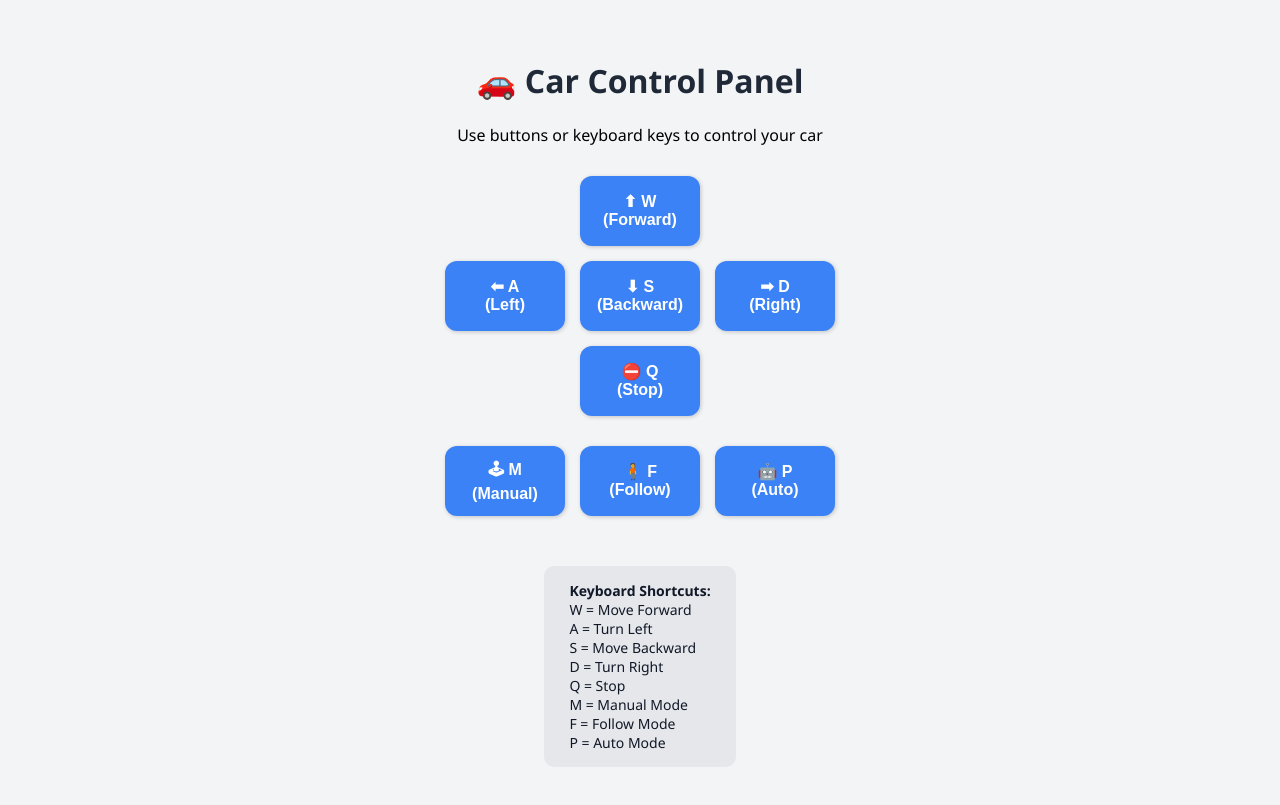
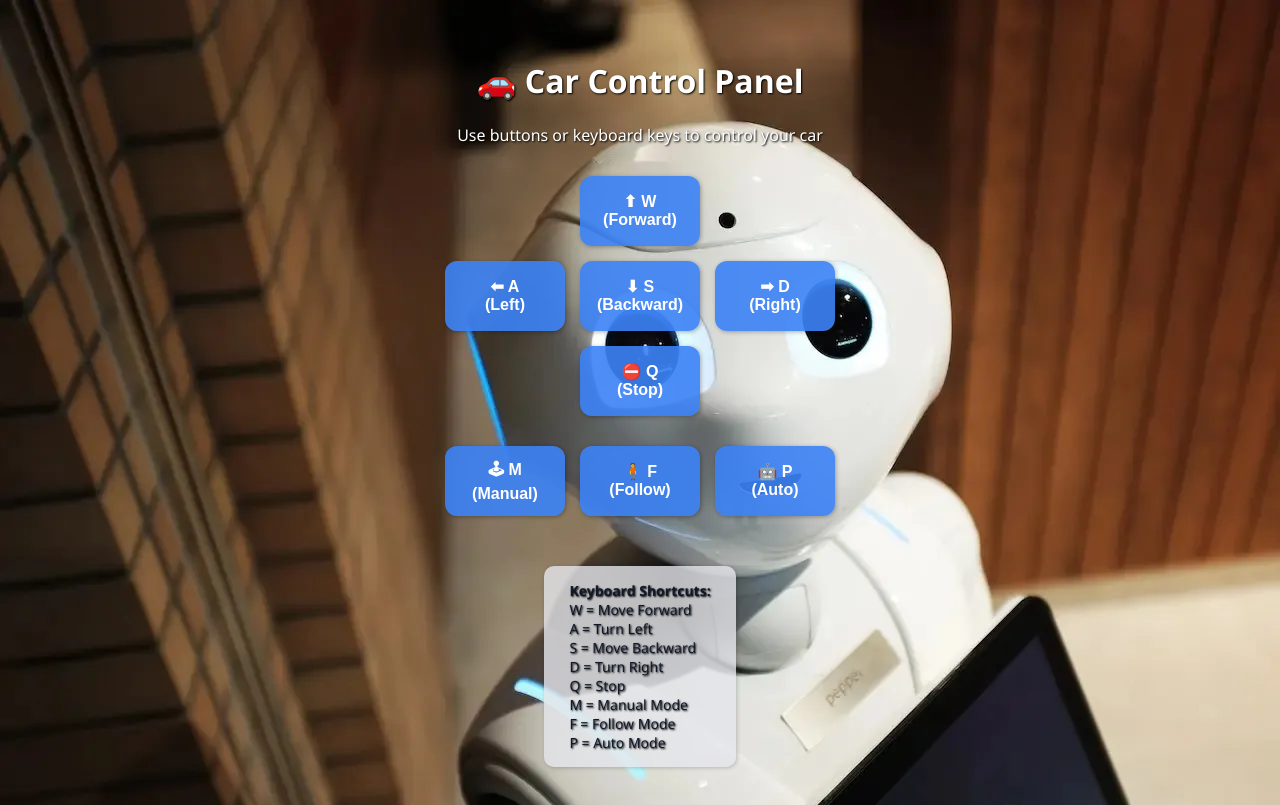
Before and after one commit to HEYE-0/Car, a Flask app: page / in a window 1280 px wide. Run offline with Flask 3, Linux system fonts and the light colour scheme.

Commit message:
add a bg

```diff
--- a/web/templates/index.html
+++ b/web/templates/index.html
@@ -5,13 +5,16 @@
   <title>🚗 Car Control Panel</title>
   <style>
     body {
-      background: #f3f4f6;
+      background: url("/static/background.jpg") no-repeat center center fixed;
+      background-size: cover;
       font-family: 'Segoe UI', sans-serif;
       text-align: center;
       padding: 30px 10px;
+      color: #ffffff;
+      text-shadow: 1px 1px 2px #000;
     }
     h1 {
-      color: #1f2937;
+      color: #fff;
     }
     .grid {
       display: grid;
@@ -30,23 +33,23 @@
     .btn {
       font-size: 16px;
       font-weight: bold;
-      background-color: #3b82f6;
+      background-color: rgba(59, 130, 246, 0.9);
       color: white;
       border: none;
       border-radius: 12px;
       cursor: pointer;
-      box-shadow: 1px 1px 4px rgba(0,0,0,0.2);
+      box-shadow: 1px 1px 4px rgba(0,0,0,0.3);
       transition: background-color 0.2s;
     }
     .btn:hover {
-      background-color: #2563eb;
+      background-color: rgba(37, 99, 235, 0.9);
     }
     .btn-large {
       width: 120px;
       height: 70px;
     }
     .info-box {
-      background-color: #e5e7eb;
+      background-color: rgba(229, 231, 235, 0.8);
       display: inline-block;
       padding: 15px 25px;
       border-radius: 10px;
@@ -54,6 +57,7 @@
       color: #111827;
       font-size: 14px;
       margin-top: 20px;
+      box-shadow: 1px 1px 4px rgba(0,0,0,0.2);
     }
   </style>
 </head>
@@ -61,7 +65,6 @@
   <h1>🚗 Car Control Panel</h1>
   <p>Use buttons or keyboard keys to control your car</p>
 
-  <!-- 方向控制按钮排布 -->
   <div class="grid">
     <div></div>
     <button class="btn btn-large" onclick="sendCmd('w')">⬆ W<br>(Forward)</button>
@@ -76,14 +79,12 @@
     <div></div>
   </div>
 
-  <!-- 模式按钮 -->
   <div class="modes">
     <button class="btn btn-large" onclick="sendCmd('m')">🕹 M<br>(Manual)</button>
     <button class="btn btn-large" onclick="sendCmd('f')">🧍 F<br>(Follow)</button>
     <button class="btn btn-large" onclick="sendCmd('p')">🤖 P<br>(Auto)</button>
   </div>
 
-  <!-- 键盘快捷键说明 -->
   <div class="info-box">
     <strong>Keyboard Shortcuts:</strong><br>
     W = Move Forward<br>
```
Also changed, not shown: web/static/background.jpg (added).
